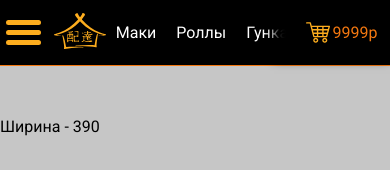
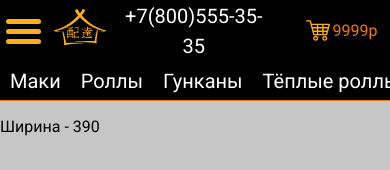
Before and after one commit to windcrack/nowork, a plain HTML site: page menu.html in a window 390 px wide. Drawn offline with Linux system fonts and the light colour scheme.

Commit message:
rework in main menu

```diff
--- a/js/menuSlider.js
+++ b/js/menuSlider.js
@@ -4,22 +4,23 @@ $('.text-slider').slick({
     variableWidth: true,
     dots: false,
     infinite: false,
+    slideToScroll: 1,
     centerPadding: '0px',
-    responsive:[
-        {
-            breakpoint: 600,
-            settings:{
-                adaptiveHeight: true,
-                arrows: false,
-                variableWidth: true,
-                dots: false,
-                initialSlide: 0,
-                slidesToShow: 3,
-                slideToScroll: 1,
-                centerPadding: '0px',
-            }
-        }
-    ]
+    // responsive:[
+    //     {
+    //         breakpoint: 600,
+    //         settings:{
+    //             adaptiveHeight: true,
+    //             arrows: false,
+    //             variableWidth: true,
+    //             dots: false,
+    //             initialSlide: 0,
+    //             slidesToShow: 3,
+    //             slideToScroll: 1,
+    //             centerPadding: '0px',
+    //         }
+    //     }
+    // ]
 });
 const menuLeft = document.querySelector('.leftMenuBlock'),
       inMenu = document.querySelector('.leftMenuMain'),
@@ -75,7 +76,10 @@ function showLeftSideMenu (open, close, closeMob, menu){
     }
 }
 const main = document.querySelector('main');
-setInterval(() =>{
-    main.innerHTML = `Ширина - ${width}`
-}, 100)
+const clientWidth = () =>{
+    setInterval(() =>{
+        main.innerHTML = `Ширина - ${width}`
+    }, 100)
+}
+clientWidth()
 showLeftSideMenu(btnOpen, btnClose, btnCloseMob, menuLeft)
--- a/menu.html
+++ b/menu.html
@@ -41,7 +41,6 @@
             <section class="menu-section">
                 <div class="socialBlock">
                     <a href="#VK" target="_blank"><img src="img/vk.svg" alt="В контакте"></a>
-                    <a href="#OK" target="_blank"><img src="img/ok.svg" alt="Однокласники"></a>
                     <a href="#INST" target="_blank"><img src="img/inst.svg" alt="Инстаграмм"></a>
                 </div>
             </section>
@@ -57,6 +56,9 @@
                 <a href="#logo">
                     <img src="img/logo.svg" alt="Logo" title="logo">
                 </a>
+            </div>
+            <div class="phone">
+                <a href="tel:88005553535">+7(800)555-35-35</a>
             </div>
             <div class="blockTwo">
                 <div class="text-menu">
@@ -85,12 +87,7 @@
         </nav>
     </header>
     <main>
-        <section class="testMenu"></section>
-        <section class="testMenu"></section>
-        <section class="testMenu"></section>
-        <section class="testMenu"></section>
-        <section class="testMenu"></section>
-        <section class="testMenu"></section>
+
     </main>
 
     <script src="js/jquery.min.js"></script>
--- a/sass/style.scss
+++ b/sass/style.scss
@@ -43,7 +43,8 @@ h1 {
     line-height: v(64);
 }
 
-p {
+p,
+a {
     font-size: v(16);
     line-height: v(24);
 }
@@ -96,8 +97,6 @@ main{
     // text-align: center;
     // margin-top: auto;
 }
-
-
 
 .miniChat{
     grid-area: chat;
@@ -160,7 +159,31 @@ header {
 nav{
     display: flex;
     align-items: center;
+    @media (max-width: 600px){
+        display: grid;
+        grid-template-columns: v(40) v(50) 1fr v(97);
+        grid-template-rows: v(50) v(30);
+        grid-template-areas:
+        "lMenu logo phone cart"
+        "Tmenu Tmenu Tmenu Tmenu";
+        .phone{
+            text-align: center;
+            display: block;
+            margin: auto;
+            grid-area: phone;
+            padding-left: v(5);
+            a{
+                text-decoration: none;
+                color: #fff;
+                &:hover{
+                    color: #fdad1a;
+                }
+            }
+        }
+    }
 }
+
+// Menu
 
 .panel{
     float: left;
@@ -170,10 +193,19 @@ nav{
 .logo {
     padding: v(4) 0;
     margin-left: v(25);
+    @media (max-width: 600px){
+        padding-right: v(4);
+    }
 }
+
+.phone{
+    display: none;
+}
+
 @media (max-width: 600px){
     .logo{
-        margin-left: v(10);
+        margin-left: v(3);
+        grid-area: logo;
     }
 }
 .menu-cart {
@@ -181,6 +213,10 @@ nav{
     position: fixed;
     right: 0;
     background-color: #000;
+    @media (max-width: 600px){
+        grid-area: cart;
+        top: v(12)
+    }
     .cartInBlock{
         img{
             padding-right: v(15);
@@ -197,13 +233,10 @@ nav{
     align-items: center;
     padding: v(4) v(30) v(4) v(20);
     box-shadow: -10px 1px 10px 10px rgba(0, 0, 0, 1);
-}
-
-@media (max-width:600px){
-    .cartInBlock{
-        padding: v(4) v(10) v(4) v(10);
+    @media (max-width: 600px){
+        box-shadow: none;
+        padding: v(4) v(10) v(4) v(5);
     }
-
 }
 
 .text-slider{
@@ -231,6 +264,9 @@ nav{
 .panel{
     float: none;
     display: contents;
+    @media (max-width: 600px){
+        grid-area: lMenu;
+    }
 }
 
 .btn-side-open {
@@ -281,7 +317,11 @@ nav{
 .blockTwo{
     margin: v(4) 0;
     width: auto;
+    @media (max-width: 600px){
+        grid-area: Tmenu
+    }
 }
+
 .testMenu{
     height: 40%;
     color: #F47810;
@@ -430,7 +470,7 @@ main{
     font-size: v(20);
 }
 .siteBlock{
-    padding-bottom: v(20);
+    padding-bottom: v(6);
     &:nth-child(1){
         padding-left: v(4);
     }
@@ -451,4 +491,9 @@ main{
     a{
         padding: v(20) v(30);
     }
+    @media (max-width: 600px){
+        a{
+            padding: v(10) v(5);
+        }
+    }
 }
```
Also changed, not shown: sass/style.css, 1 other file.
